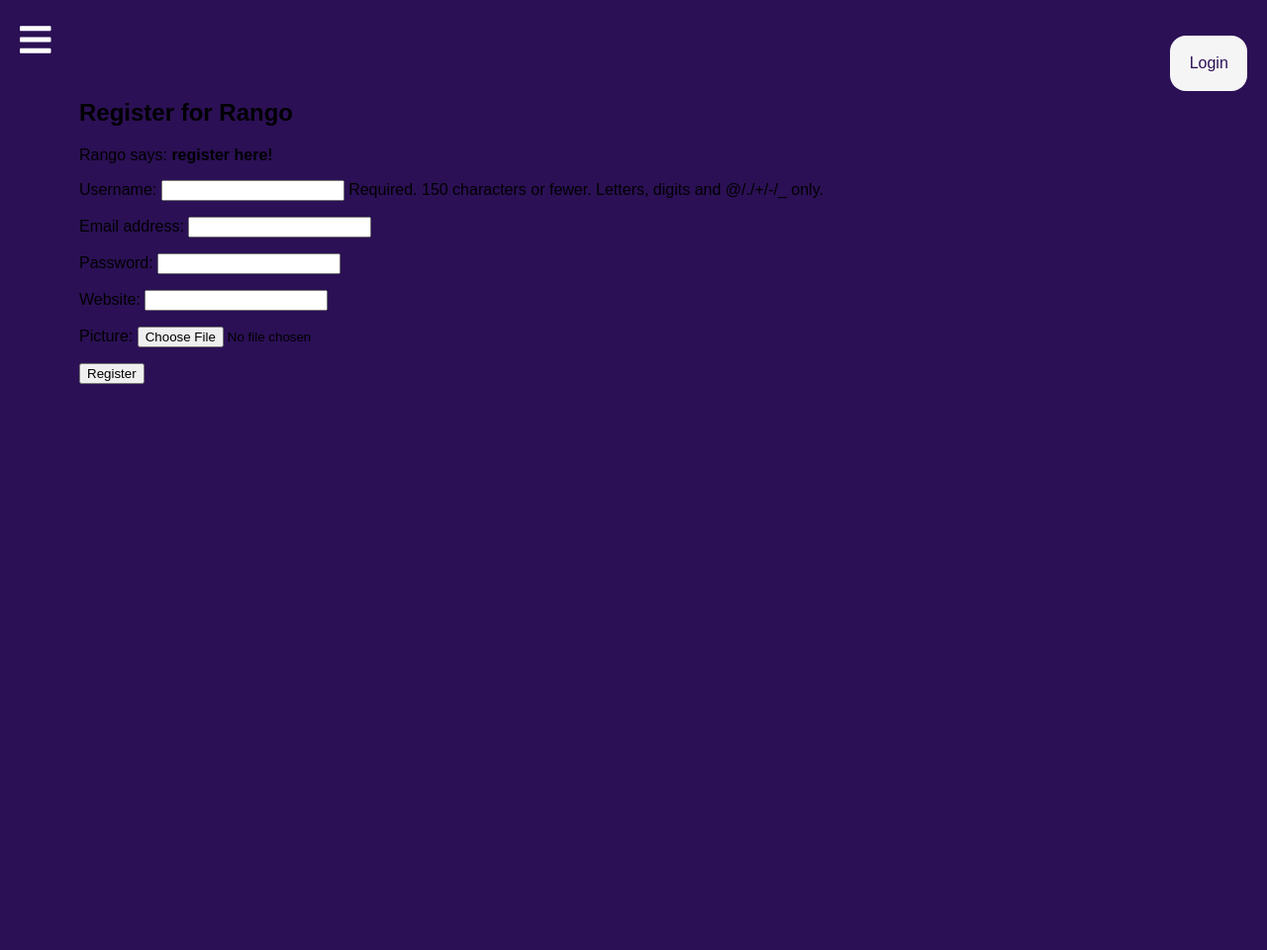
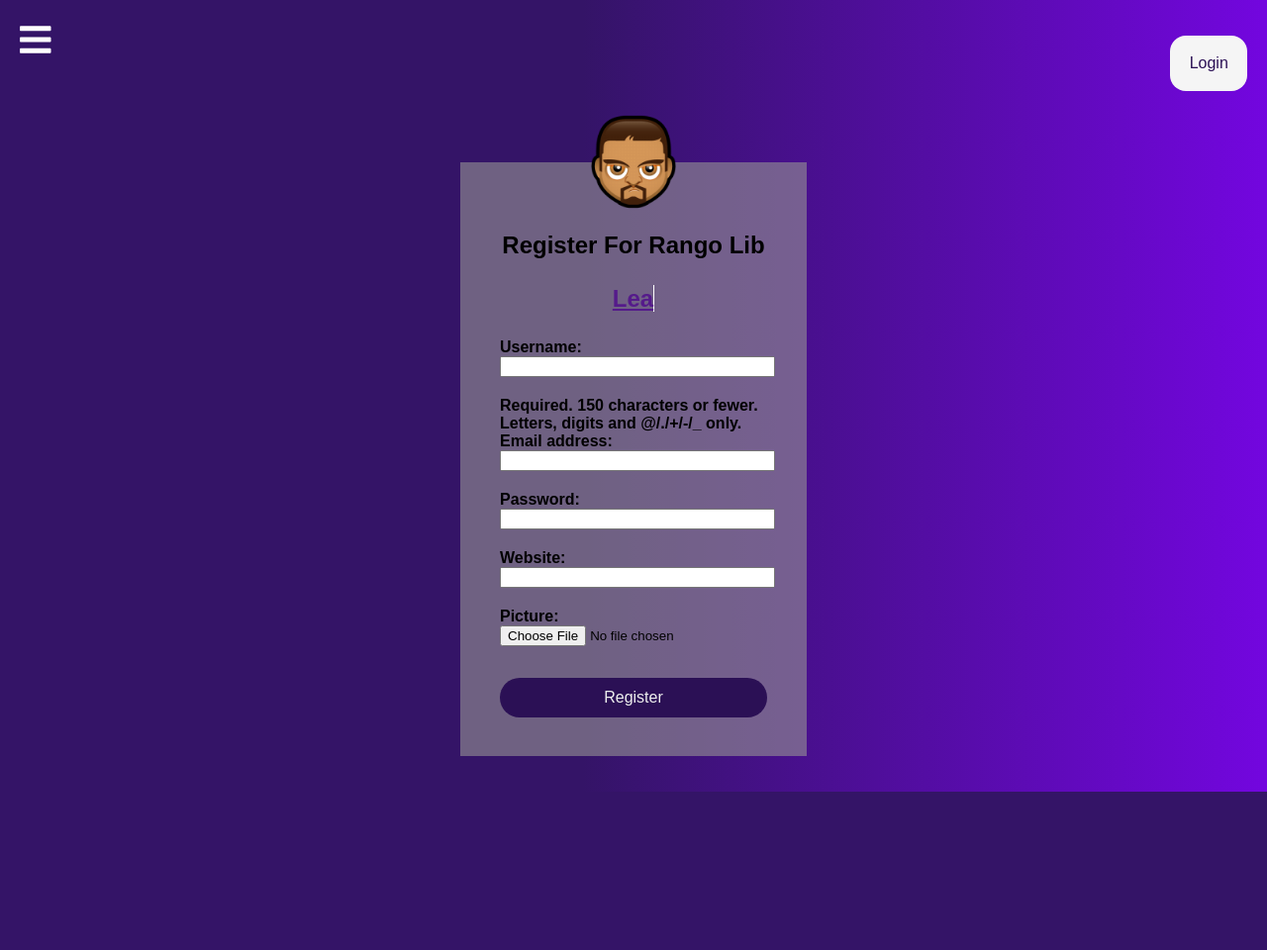
Before and after one commit to 2601034r/rango_miners_team, a Django app: page /rango/register/ in a window 1280 px wide; the page is wider, and only the part inside the window is pictured. Shown: that part at 99% size. After the commit the page ends 800 px from the top of that part, so only its background shows below. Run offline with Django 3.2, Linux system fonts and the light colour scheme; some libraries are stand-ins or nearby versions.

Commit message:
RegisterPageDone

```diff
--- a/static/css/register.css
+++ b/static/css/register.css
@@ -1,15 +1,81 @@
 :root {
   --main-color: #2b1055;
-  --secondary-color: whitesmoke;
 }
 
-body {
-  padding: 0;
-  margin: 0;
-}
 #main {
   background-color: var(--main-color);
   width: 100%;
   height: 100vh;
   padding: 5rem;
 }
+
+body {
+  background: linear-gradient(
+    90deg,
+    rgba(52, 20, 103, 1) 46%,
+    rgba(115, 6, 223, 1) 100%
+  );
+  background-color: var(--main-color);
+  margin: 0;
+  padding: 20rem;
+  background-size: cover;
+  font-family: sans-serif;
+}
+
+.loginBox {
+  position: absolute;
+  top: 58%;
+  left: 50%;
+  transform: translate(-50%, -50%);
+  width: 350px;
+  height: 600px;
+  padding: 70px 40px;
+  box-sizing: border-box;
+  background: rgba(151, 148, 148, 0.6);
+}
+
+.user {
+  width: 100px;
+  height: 100px;
+  border-radius: 50%;
+  overflow: hidden;
+  position: absolute;
+  top: calc(-100px / 2);
+  left: calc(50% - 50px);
+}
+
+h2 {
+  margin: 0;
+  padding: 0 0 26px;
+  color: #000000;
+  text-align: center;
+}
+
+.loginBox p {
+  margin: 0;
+  padding: 0;
+  font-weight: bold;
+  background-color: transparent;
+}
+
+.loginBox input {
+  width: 100%;
+  margin-bottom: 20px;
+}
+
+.loginBox input[type="submit"] {
+  border: none;
+  outline: none;
+  height: 40px;
+  color: #eee;
+  font-size: 16px;
+  background-color: #2b1055;
+  cursor: pointer;
+  border-radius: 20px;
+  margin: 12px 0 18px;
+}
+
+.loginBox input[type="submit"]:hover {
+  background-color: #34a534;
+  color: #fff;
+}
--- /dev/null
+++ b/static/scripts/register.js
@@ -0,0 +1,56 @@
+var TxtType = function(el, toRotate, period) {
+    this.toRotate = toRotate;
+    this.el = el;
+    this.loopNum = 0;
+    this.period = parseInt(period, 10) || 2000;
+    this.txt = '';
+    this.tick();
+    this.isDeleting = false;
+};
+
+TxtType.prototype.tick = function() {
+    var i = this.loopNum % this.toRotate.length;
+    var fullTxt = this.toRotate[i];
+
+    if (this.isDeleting) {
+    this.txt = fullTxt.substring(0, this.txt.length - 1);
+    } else {
+    this.txt = fullTxt.substring(0, this.txt.length + 1);
+    }
+
+    this.el.innerHTML = '<span class="wrap">'+this.txt+'</span>';
+
+    var that = this;
+    var delta = 200 - Math.random() * 100;
+
+    if (this.isDeleting) { delta /= 2; }
+
+    if (!this.isDeleting && this.txt === fullTxt) {
+    delta = this.period;
+    this.isDeleting = true;
+    } else if (this.isDeleting && this.txt === '') {
+    this.isDeleting = false;
+    this.loopNum++;
+    delta = 500;
+    }
+
+    setTimeout(function() {
+    that.tick();
+    }, delta);
+};
+
+window.onload = function() {
+    var elements = document.getElementsByClassName('typewrite');
+    for (var i=0; i<elements.length; i++) {
+        var toRotate = elements[i].getAttribute('data-type');
+        var period = elements[i].getAttribute('data-period');
+        if (toRotate) {
+          new TxtType(elements[i], JSON.parse(toRotate), period);
+        }
+    }
+    // INJECT CSS
+    var css = document.createElement("style");
+    css.type = "text/css";
+    css.innerHTML = ".typewrite > .wrap { border-right: 0.08em solid #fff}";
+    document.body.appendChild(css);
+};
--- a/templates/rango/login.html
+++ b/templates/rango/login.html
@@ -1,13 +1,18 @@
 {% extends 'rango/base.html' %}
 {% load staticfiles %}
+
 {% block title_block %}
+  Login
 {% endblock %}
+
 {% block logincss %}
 <link rel="stylesheet" type="text/css" href="{% static 'css/login.css' %}">
 {% endblock %}
+
 {% block extrascripts %}
 <script src="{% static 'scripts/login.js' %}"></script>
 {% endblock %}
+
 {% block body_block %}
 <div class="loginBox">
   <img class="user" src="{% static 'images/default_face.png' %}">
--- a/templates/rango/register.html
+++ b/templates/rango/register.html
@@ -9,21 +9,34 @@
 <link rel="stylesheet" type="text/css" href="{% static 'css/register.css' %}">
 {% endblock %}
 
+{% block extrascripts %}
+<script src="{% static 'scripts/register.js' %}"></script>
+{% endblock %}
+
 {% block body_block %}
-<section id="main">
-<h1>Register for Rango</h1>
 {% if registered %}
     Rango says: <strong>thank you for registering!</strong>
     <a href="{% url 'rango:index' %}">Return to the homepage.</a><br />
 {% else %}
-Rango says: <strong>register here!</strong><br />
-<form id="user_form" method="post" action="{% url 'rango:register' %}" enctype="multipart/form-data">
+
+<di class="main">
+    <div class="loginBox">
+        <img class="user" src="{% static 'images/default_face.png' %}">
+        <h2>Register For Rango Lib</h2>
+        <h2>
+            <a href="" class="typewrite" data-period="500" data-type='[ "Learn Python", "Learn Java", "Learn Data Science", "Learn HTML/CSS" ]'>
+                <span class="wrap"></span>
+            </a>
+        </h2>
+
+        <form id="login_form" method="post" action="{% url 'rango:register' %}" enctype="multipart/form-data">
             {% csrf_token %}
             {{ user_form.as_p }}
             {{ profile_form.as_p }}
-
             <input type="submit" name="submit" value="Register" />
         </form>
+    </div>
+</div>
+
 {% endif %}
-</section>
 {% endblock %}
```
Lines whose indentation alone changed are shown as unchanged.
